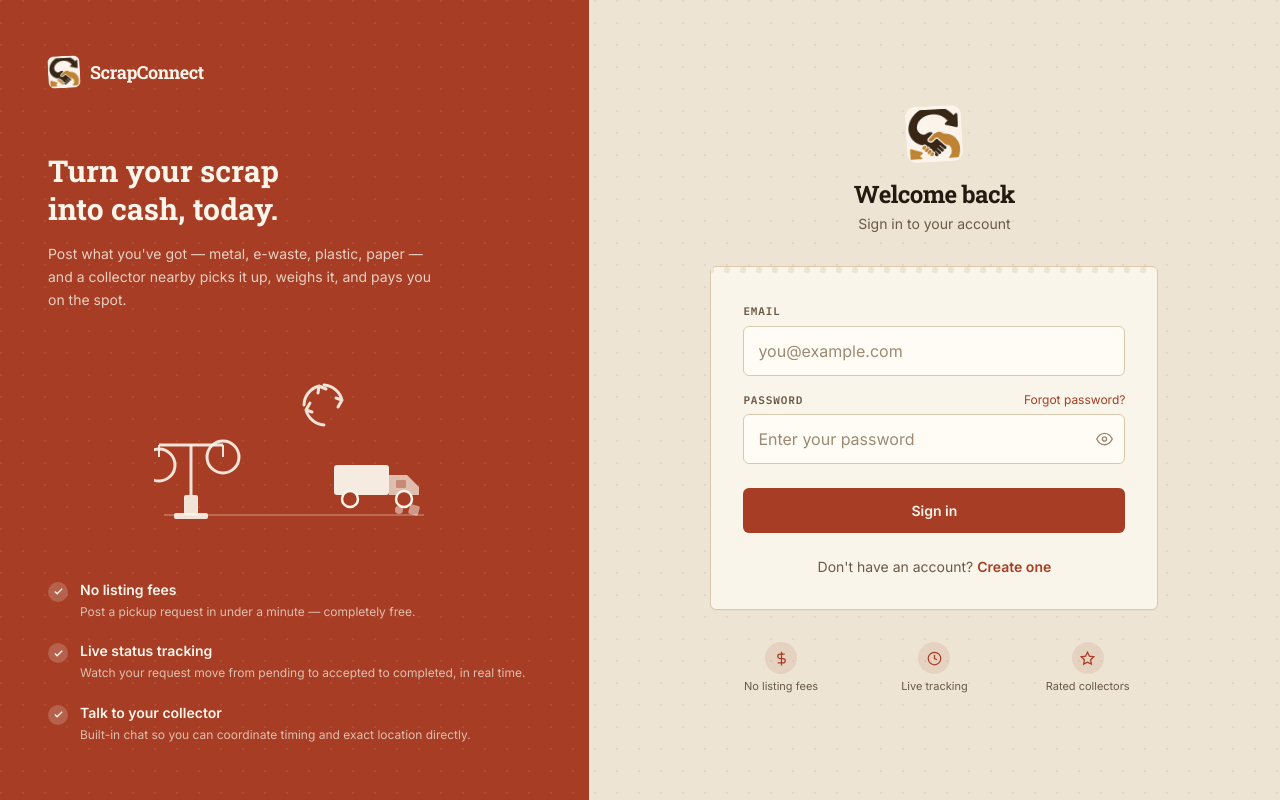
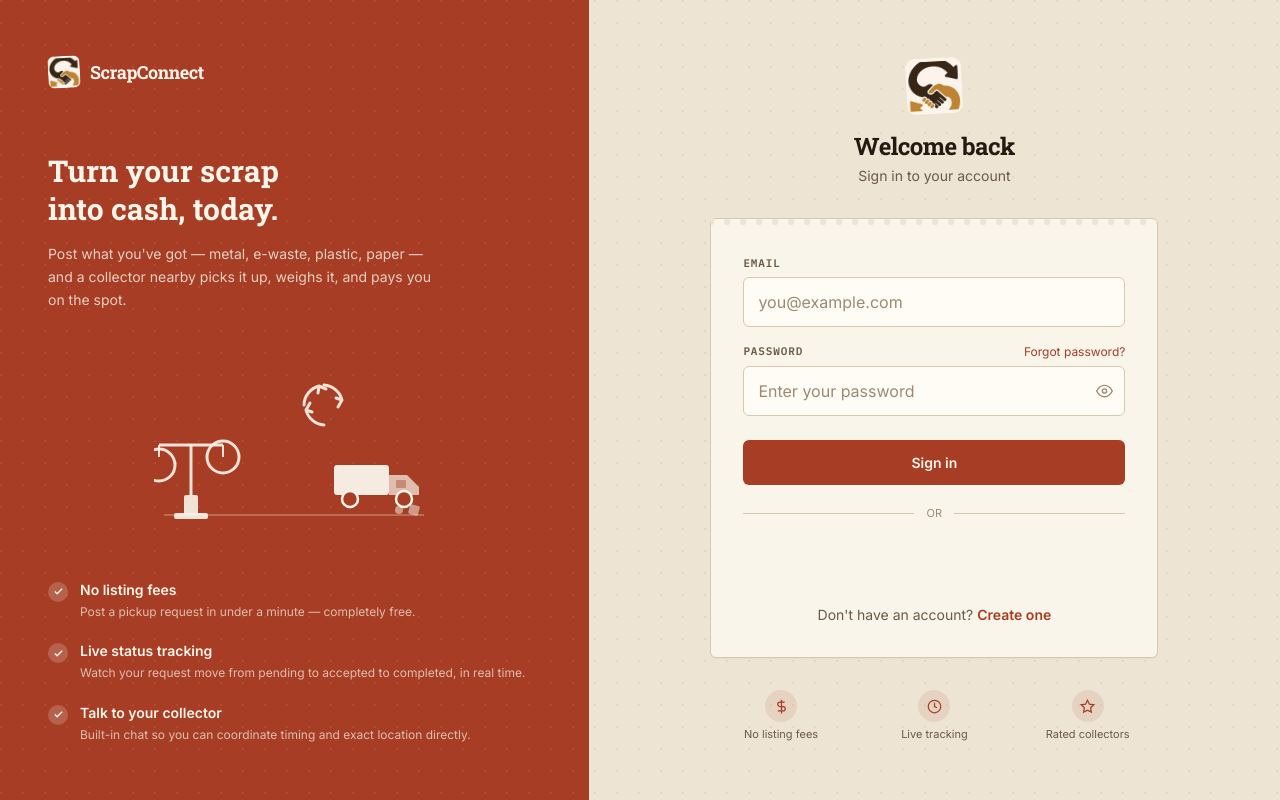
Before and after one commit to atha636/ScrapConncet1-, a React (Vite) app in the folder frontend/: page /login in a window 1280 px wide. Built offline with nearby package versions, Linux system fonts and the light colour scheme; no server answers.

Commit message:
connect ggole sign in backend to frontend flow

```diff
--- a/frontend/package.json
+++ b/frontend/package.json
@@ -12,6 +12,7 @@
     "test:watch": "vitest"
   },
   "dependencies": {
+    "@react-oauth/google": "^0.13.5",
     "axios": "^1.14.0",
     "framer-motion": "^12.42.2",
     "leaflet": "^1.9.4",
--- a/frontend/src/components/auth/GoogleSignInButton.jsx
+++ b/frontend/src/components/auth/GoogleSignInButton.jsx
@@ -0,0 +1,50 @@
+import { useState } from "react";
+import { useNavigate } from "react-router-dom";
+import { GoogleLogin } from "@react-oauth/google";
+import { googleAuth } from "../../services/authService";
+import { useAuth } from "../../context/AuthContext";
+import { roleHome } from "../../utils/roleHome";
+import { hasGoogleAuth } from "../../utils/googleAuthConfig";
+
+// Renders nothing if Google sign-in isn't configured (see main.jsx) — the
+// rest of the auth pages work exactly as before with plain email/password,
+// this is additive.
+export default function GoogleSignInButton({ wantsToBeCollector = false, onError }) {
+  const { login } = useAuth();
+  const navigate = useNavigate();
+  const [loading, setLoading] = useState(false);
+
+  if (!hasGoogleAuth) return null;
+
+  const handleSuccess = async (credentialResponse) => {
+    onError?.("");
+    setLoading(true);
+    try {
+      const res = await googleAuth({
+        credential: credentialResponse.credential,
+        wantsToBeCollector,
+      });
+      login(res.data.token, res.data.user);
+      navigate(roleHome(res.data.user.role));
+    } catch (err) {
+      onError?.(err.response?.data?.message || "Google sign-in failed. Please try again.");
+    } finally {
+      setLoading(false);
+    }
+  };
+
+  return (
+    <div className="relative">
+      <div className={loading ? "opacity-50 pointer-events-none" : ""}>
+        <GoogleLogin
+          onSuccess={handleSuccess}
+          onError={() => onError?.("Google sign-in failed. Please try again.")}
+          theme="outline"
+          shape="pill"
+          width="100%"
+          text="continue_with"
+        />
+      </div>
+    </div>
+  );
+}
--- a/frontend/src/pages/auth/Login.jsx
+++ b/frontend/src/pages/auth/Login.jsx
@@ -5,6 +5,8 @@ import { useAuth } from "../../context/AuthContext";
 import { useNavigate, Navigate, Link } from "react-router-dom";
 import useDocumentMeta from "../../hooks/useDocumentMeta";
 import AuthSidePanel from "../../components/auth/AuthSidePanel";
+import GoogleSignInButton from "../../components/auth/GoogleSignInButton";
+import { hasGoogleAuth } from "../../utils/googleAuthConfig";
 import { roleHome } from "../../utils/roleHome";
 
 export default function Login() {
@@ -163,6 +165,18 @@ export default function Login() {
               {loading ? "Signing in…" : "Sign in"}
             </motion.button>
 
+            {hasGoogleAuth && (
+              <>
+                <div className="flex items-center gap-3 my-5">
+                  <div className="h-px flex-1 bg-line" />
+                  <span className="text-[11px] text-inkFaint uppercase tracking-wide">or</span>
+                  <div className="h-px flex-1 bg-line" />
+                </div>
+
+                <GoogleSignInButton onError={setError} />
+              </>
+            )}
+
             <p className="text-center text-sm text-inkSoft mt-6">
               Don't have an account?{" "}
               <button
--- a/frontend/src/pages/auth/Register.jsx
+++ b/frontend/src/pages/auth/Register.jsx
@@ -4,6 +4,8 @@ import { registerUser } from "../../services/authService";
 import { useNavigate, useSearchParams, Navigate } from "react-router-dom";
 import useDocumentMeta from "../../hooks/useDocumentMeta";
 import AuthSidePanel from "../../components/auth/AuthSidePanel";
+import GoogleSignInButton from "../../components/auth/GoogleSignInButton";
+import { hasGoogleAuth } from "../../utils/googleAuthConfig";
 import { useAuth } from "../../context/AuthContext";
 import { roleHome } from "../../utils/roleHome";
 
@@ -308,6 +310,18 @@ export default function Register() {
                   {loading ? "Creating account…" : "Create account"}
                 </motion.button>
 
+                {hasGoogleAuth && (
+                  <>
+                    <div className="flex items-center gap-3 my-5">
+                      <div className="h-px flex-1 bg-line" />
+                      <span className="text-[11px] text-inkFaint uppercase tracking-wide">or</span>
+                      <div className="h-px flex-1 bg-line" />
+                    </div>
+
+                    <GoogleSignInButton wantsToBeCollector={form.wantsToBeCollector} onError={setError} />
+                  </>
+                )}
+
                 <p className="text-center text-sm text-inkSoft mt-6">
                   Already have an account?{" "}
                   <button type="button" onClick={() => navigate("/login")} className="text-rust font-semibold hover:underline">
--- a/frontend/src/services/authService.js
+++ b/frontend/src/services/authService.js
@@ -1,6 +1,8 @@
 import API from "./api";
 
 export const loginUser = (data) => API.post("/auth/login", data);
+
+export const googleAuth = (data) => API.post("/auth/google", data);
 
 // Backend expects { name, email, password, phone?, wantsToBeCollector? } —
 // role is never sent directly (server decides it).
--- a/frontend/src/utils/googleAuthConfig.js
+++ b/frontend/src/utils/googleAuthConfig.js
@@ -0,0 +1,5 @@
+// Single source of truth for "is Google sign-in configured on this build" —
+// used by both the button itself and the pages that decide whether to show
+// the "or" divider around it, so the two can never disagree (e.g. a divider
+// with nothing rendered beneath it).
+export const hasGoogleAuth = Boolean(import.meta.env.VITE_GOOGLE_CLIENT_ID);
```
Also changed, not shown: 2 other files (tests, documents, lock files or other folders).
